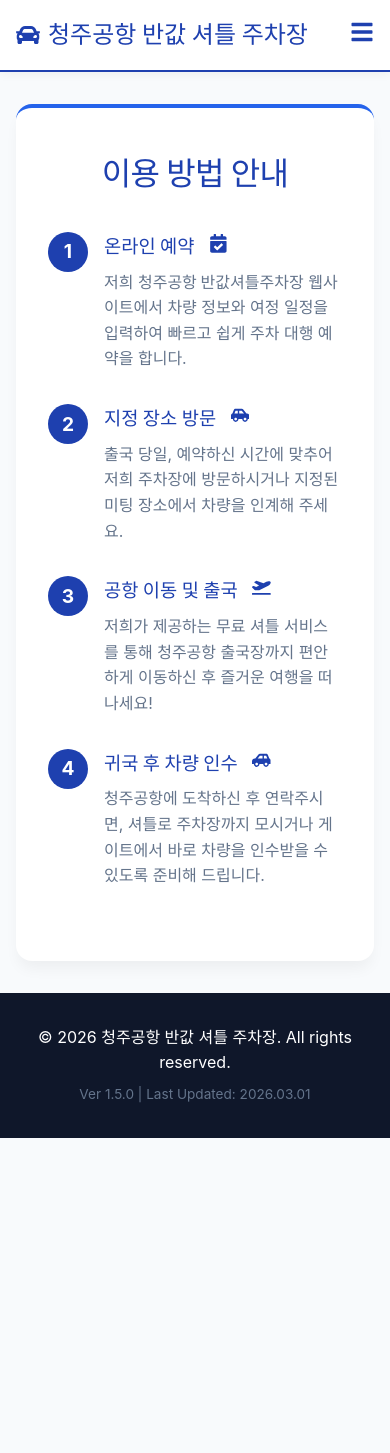
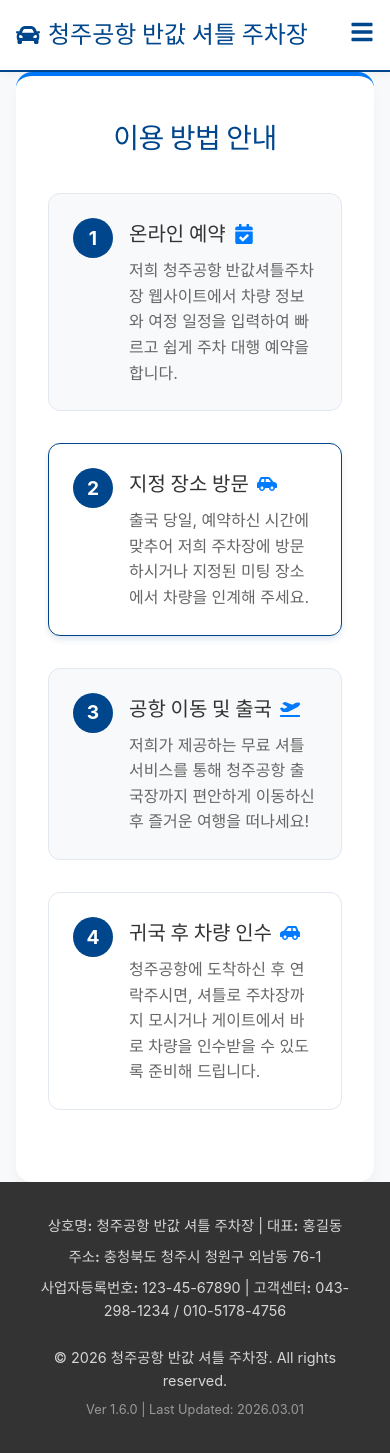
Before and after one commit to blueeye2024/parking, a React (Vite) app in the folder frontend/: page /guide in a window 390 px wide. Before the commit the page ends 1138 px from the top, so only its background shows below. Built offline with nearby package versions, Linux system fonts and the light colour scheme; a web font is replaced by a local one.

Commit message:
Ver 1.6.0 어드밴스드 딥블루 UI (메인 배너, 3단 가격 카드, 중앙 로그인폼, 스텝형 이용가이드)

```diff
--- a/frontend/src/App.jsx
+++ b/frontend/src/App.jsx
@@ -73,8 +73,13 @@ function App() {
         </Routes>
       </main>
       <footer className="footer">
-        <p>&copy; {(new Date().getFullYear())} 청주공항 반값 셔틀 주차장. All rights reserved.</p>
-        <p style={{ fontSize: '0.85rem', color: 'var(--text-light)', marginTop: '0.5rem' }}>Ver 1.5.0 | Last Updated: 2026.03.01</p>
+        <div style={{ maxWidth: '1200px', margin: '0 auto', display: 'flex', flexDirection: 'column', gap: '0.5rem', fontSize: '0.9rem', color: 'rgba(255,255,255,0.8)', textAlign: 'center' }}>
+          <p><strong>상호명:</strong> 청주공항 반값 셔틀 주차장 | <strong>대표:</strong> 홍길동</p>
+          <p><strong>주소:</strong> 충청북도 청주시 청원구 외남동 76-1</p>
+          <p><strong>사업자등록번호:</strong> 123-45-67890 | <strong>고객센터:</strong> 043-298-1234 / 010-5178-4756</p>
+          <p style={{ marginTop: '1rem' }}>&copy; {(new Date().getFullYear())} 청주공항 반값 셔틀 주차장. All rights reserved.</p>
+          <p style={{ fontSize: '0.8rem', color: 'rgba(255,255,255,0.5)' }}>Ver 1.6.0 | Last Updated: 2026.03.01</p>
+        </div>
       </footer>
     </Router>
   );
--- a/frontend/src/components/CheckReservation.jsx
+++ b/frontend/src/components/CheckReservation.jsx
@@ -58,8 +58,7 @@ const CheckReservation = () => {
             )}
 
             {!reservation ? (
-                <form onSubmit={handleCheck}>
-                    <div className="form-row">
+                <form onSubmit={handleCheck} style={{ maxWidth: '400px', margin: '0 auto' }}>
                     <div className="form-group">
                         <label className="form-label">연락처</label>
                         <input
@@ -84,7 +83,6 @@ const CheckReservation = () => {
                             placeholder="예약 시 입력한 비밀번호"
                             required
                         />
-                        </div>
                     </div>
 
                     <button type="submit" className="btn-primary" disabled={loading}>
--- a/frontend/src/components/HowToUse.jsx
+++ b/frontend/src/components/HowToUse.jsx
@@ -7,41 +7,49 @@ const HowToUse = () => {
             <h2 className="page-title">이용 방법 안내</h2>
 
             <div style={{ marginTop: '2rem' }}>
-                <div className="instruction-step">
-                    <div className="step-number">1</div>
-                    <div className="step-content">
-                        <h3>온라인 예약 <FaCalendarCheck style={{ color: 'var(--primary-color)', marginLeft: '10px' }} /></h3>
-                        <p>
+                <div className="instruction-step" style={{ background: 'var(--surface-color)', padding: '1.5rem', borderRadius: '12px', border: '1px solid var(--border-color)' }}>
+                    <div className="step-number" style={{ backgroundColor: 'var(--primary-color)' }}>1</div>
+                    <div className="step-content" style={{ width: '100%' }}>
+                        <h3 style={{ color: 'var(--text-color)', fontSize: '1.25rem', display: 'flex', alignItems: 'center' }}>
+                            온라인 예약 <FaCalendarCheck style={{ color: 'var(--primary-hover)', marginLeft: '8px' }} />
+                        </h3>
+                        <p style={{ marginTop: '0.5rem', color: 'var(--text-light)' }}>
                             저희 <strong>청주공항 반값셔틀주차장</strong> 웹사이트에서 차량 정보와 여정 일정을 입력하여 빠르고 쉽게 주차 대행 예약을 합니다.
                         </p>
                     </div>
                 </div>
 
-                <div className="instruction-step">
-                    <div className="step-number">2</div>
-                    <div className="step-content">
-                        <h3>지정 장소 방문 <FaCarSide style={{ color: 'var(--primary-color)', marginLeft: '10px' }} /></h3>
-                        <p>
+                <div className="instruction-step" style={{ background: 'var(--bg-color)', padding: '1.5rem', borderRadius: '12px', border: '1px solid var(--primary-color)', boxShadow: '0 4px 6px -1px var(--shadow-color)' }}>
+                    <div className="step-number" style={{ backgroundColor: 'var(--primary-color)' }}>2</div>
+                    <div className="step-content" style={{ width: '100%' }}>
+                        <h3 style={{ color: 'var(--text-color)', fontSize: '1.25rem', display: 'flex', alignItems: 'center' }}>
+                            지정 장소 방문 <FaCarSide style={{ color: 'var(--primary-hover)', marginLeft: '8px' }} />
+                        </h3>
+                        <p style={{ marginTop: '0.5rem', color: 'var(--text-light)' }}>
                             출국 당일, 예약하신 시간에 맞추어 저희 주차장에 방문하시거나 지정된 미팅 장소에서 차량을 인계해 주세요.
                         </p>
                     </div>
                 </div>
 
-                <div className="instruction-step">
-                    <div className="step-number">3</div>
-                    <div className="step-content">
-                        <h3>공항 이동 및 출국 <FaPlaneDeparture style={{ color: 'var(--primary-color)', marginLeft: '10px' }} /></h3>
-                        <p>
+                <div className="instruction-step" style={{ background: 'var(--surface-color)', padding: '1.5rem', borderRadius: '12px', border: '1px solid var(--border-color)' }}>
+                    <div className="step-number" style={{ backgroundColor: 'var(--primary-color)' }}>3</div>
+                    <div className="step-content" style={{ width: '100%' }}>
+                        <h3 style={{ color: 'var(--text-color)', fontSize: '1.25rem', display: 'flex', alignItems: 'center' }}>
+                            공항 이동 및 출국 <FaPlaneDeparture style={{ color: 'var(--primary-hover)', marginLeft: '8px' }} />
+                        </h3>
+                        <p style={{ marginTop: '0.5rem', color: 'var(--text-light)' }}>
                             저희가 제공하는 무료 셔틀 서비스를 통해 청주공항 출국장까지 편안하게 이동하신 후 즐거운 여행을 떠나세요!
                         </p>
                     </div>
                 </div>
 
-                <div className="instruction-step">
-                    <div className="step-number">4</div>
-                    <div className="step-content">
-                        <h3>귀국 후 차량 인수 <FaCarSide style={{ color: 'var(--primary-color)', marginLeft: '10px', transform: 'scaleX(-1)' }} /></h3>
-                        <p>
+                <div className="instruction-step" style={{ background: 'var(--bg-color)', padding: '1.5rem', borderRadius: '12px', border: '1px solid var(--border-color)' }}>
+                    <div className="step-number" style={{ backgroundColor: 'var(--primary-color)' }}>4</div>
+                    <div className="step-content" style={{ width: '100%' }}>
+                        <h3 style={{ color: 'var(--text-color)', fontSize: '1.25rem', display: 'flex', alignItems: 'center' }}>
+                            귀국 후 차량 인수 <FaCarSide style={{ color: 'var(--primary-hover)', marginLeft: '8px', transform: 'scaleX(-1)' }} />
+                        </h3>
+                        <p style={{ marginTop: '0.5rem', color: 'var(--text-light)' }}>
                             청주공항에 도착하신 후 연락주시면, 셔틀로 주차장까지 모시거나 게이트에서 바로 차량을 인수받을 수 있도록 준비해 드립니다.
                         </p>
                     </div>
--- a/frontend/src/components/Reserve.jsx
+++ b/frontend/src/components/Reserve.jsx
@@ -53,7 +53,48 @@ const Reserve = () => {
     };
 
     return (
-        <div className="card">
+        <>
+            <div className="hero-section" style={{
+                background: 'linear-gradient(rgba(0, 70, 140, 0.7), rgba(0, 70, 140, 0.7)), url("https://images.unsplash.com/photo-1436491865332-7a61a109cc05?auto=format&fit=crop&q=80") center/cover',
+                color: 'white',
+                padding: '4rem 2rem',
+                textAlign: 'center',
+                borderRadius: '16px',
+                marginBottom: '2rem',
+                animation: 'fadeIn 0.5s ease'
+            }}>
+                <h1 style={{ fontSize: 'clamp(32px, 5vw, 48px)', fontWeight: '700', marginBottom: '1rem', color: 'white' }}>청주공항 주차, 절반 가격으로 가볍게!</h1>
+                <p style={{ fontSize: '1.2rem', marginBottom: '2rem', opacity: 0.9 }}>가장 빠르고 경제적인 공항 주차 서비스</p>
+                <button
+                    className="btn-primary"
+                    style={{ maxWidth: '300px', margin: '0 auto', backgroundColor: '#007BFF', fontSize: '1.25rem' }}
+                    onClick={() => document.getElementById('reserve-form').scrollIntoView({ behavior: 'smooth' })}
+                >
+                    실시간 예약하기
+                </button>
+            </div>
+
+            <div className="price-cards" style={{
+                display: 'grid',
+                gridTemplateColumns: 'repeat(auto-fit, minmax(250px, 1fr))',
+                gap: '1.5rem',
+                marginBottom: '3rem'
+            }}>
+                <div className="card" style={{ textAlign: 'center', padding: '2rem 1.5rem', borderTop: '4px solid #007BFF' }}>
+                    <h3 style={{ color: 'var(--text-light)', marginBottom: '0.5rem', fontSize: '1rem' }}>1일 주차 요금</h3>
+                    <div style={{ fontSize: '2rem', fontWeight: '700', color: 'var(--primary-color)' }}>5,000<span style={{ fontSize: '1.2rem', color: 'var(--text-color)' }}>원</span></div>
+                </div>
+                <div className="card" style={{ textAlign: 'center', padding: '2rem 1.5rem', borderTop: '4px solid #007BFF' }}>
+                    <h3 style={{ color: 'var(--text-light)', marginBottom: '0.5rem', fontSize: '1rem' }}>무료 셔틀 운행</h3>
+                    <div style={{ fontSize: '1.5rem', fontWeight: '700', color: 'var(--primary-color)' }}>07:00 ~ 22:00</div>
+                </div>
+                <div className="card" style={{ textAlign: 'center', padding: '2rem 1.5rem', borderTop: '4px solid #007BFF' }}>
+                    <h3 style={{ color: 'var(--text-light)', marginBottom: '0.5rem', fontSize: '1rem' }}>공항까지 소요 시간</h3>
+                    <div style={{ fontSize: '2rem', fontWeight: '700', color: 'var(--primary-color)' }}>7<span style={{ fontSize: '1.2rem', color: 'var(--text-color)' }}>분</span></div>
+                </div>
+            </div>
+
+            <div className="card" id="reserve-form">
                 <h2 className="page-title">주차 대행 예약하기</h2>
 
                 {status.message && (
@@ -174,6 +215,7 @@ const Reserve = () => {
                     </button>
                 </form>
             </div>
+        </>
     );
 };
 
--- a/frontend/src/index.css
+++ b/frontend/src/index.css
@@ -1,15 +1,16 @@
 @import url("https://fastly.jsdelivr.net/gh/Project-Noonnu/noonfonts_2107@1.1/Pretendard-Regular.woff");
 
 :root {
-  --primary-color: #1E40AF;
-  --primary-hover: #2563EB;
-  --bg-color: #ffffff;
-  --surface-color: #F8FAFC;
-  --text-color: #0F172A;
-  --text-light: #64748B;
+  --primary-color: #00468C;
+  --primary-hover: #007BFF;
+  --bg-color: #FFFFFF;
+  --surface-color: #F8F9FA;
+  --text-color: #333333;
+  --text-light: #666666;
+  --error-color: #FF4D4D;
   --border-color: #E2E8F0;
-  --shadow-color: rgba(30, 64, 175, 0.2);
-  --focus-ring: rgba(37, 99, 235, 0.1);
+  --shadow-color: rgba(0, 70, 140, 0.15);
+  --focus-ring: rgba(0, 123, 255, 0.2);
   font-family: 'Pretendard', -apple-system, BlinkMacSystemFont, system-ui, Roboto, sans-serif;
   line-height: 1.6;
   font-weight: 400;
@@ -100,8 +101,8 @@ body {
 /* Main Content */
 .main-content {
   flex: 1;
-  max-width: 800px;
-  margin: 2rem auto;
+  max-width: 1200px;
+  margin: 0 auto;
   padding: 0 1rem;
   width: 100%;
 }
@@ -129,7 +130,7 @@ body {
 }
 
 .page-title {
-  font-size: clamp(2rem, 5vw, 2.5rem);
+  font-size: clamp(28px, 4vw, 32px);
   font-weight: 700;
   letter-spacing: -0.02em;
   color: var(--primary-color);
@@ -138,9 +139,15 @@ body {
 }
 
 h3.section-title,
-h2 {
-  font-size: clamp(1.5rem, 4vw, 1.75rem);
+h2,
+.section-title {
+  font-size: clamp(20px, 3vw, 24px);
   font-weight: 600;
+  margin-bottom: 1rem;
+}
+
+.small-text {
+  font-size: clamp(13px, 1.5vw, 14px);
 }
 
 /* Forms */
@@ -250,6 +257,7 @@ textarea.form-control {
   padding: 1rem;
   border-radius: 8px;
   margin-bottom: 1.5rem;
+  font-size: 16px;
 }
 
 .alert-success {
```
Lines whose indentation alone changed are shown as unchanged.
